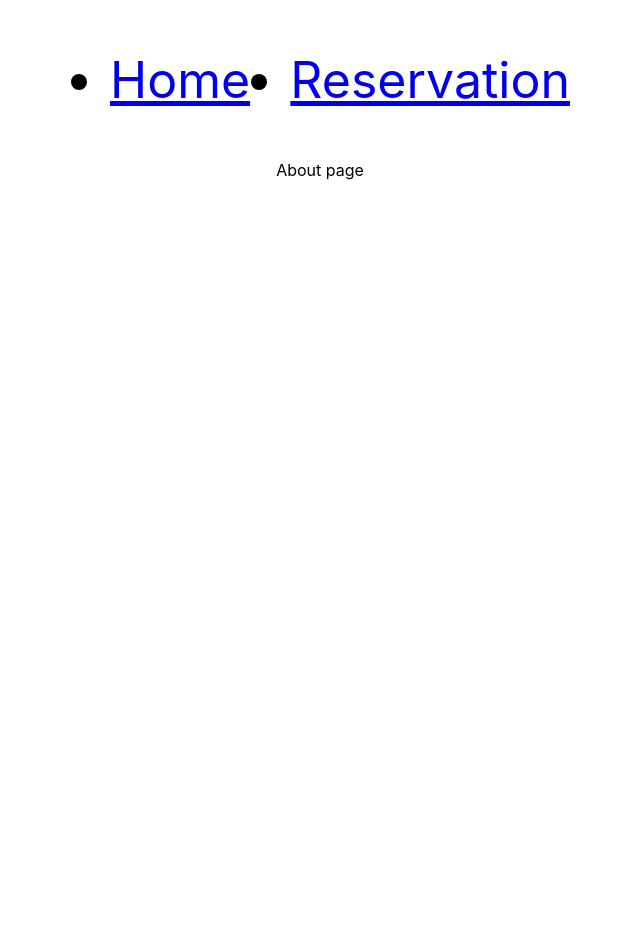
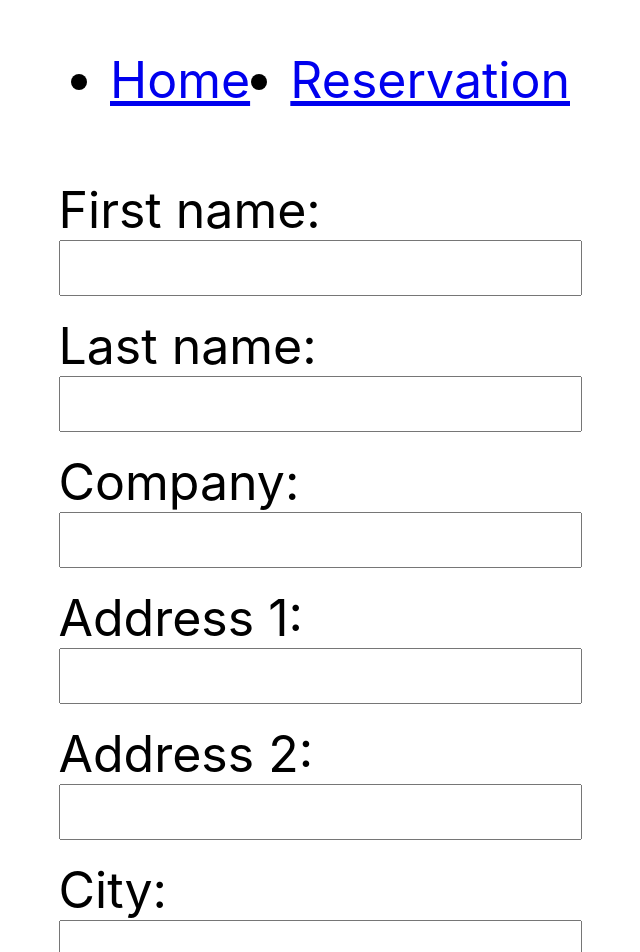
Before and after one commit to staridorde/reservio, a React (Create React App) app in the folder client/: page /reservation in a window 1280 px wide. Shown: the top 952 px of the page, without its empty margins (320-960 px from the left). Before the commit the page ends 800 px from the top, so only its background shows below. Built offline with nearby package versions, Linux system fonts and the light colour scheme.

Commit message:
Add reserve form

```diff
--- a/client/src/App.css
+++ b/client/src/App.css
@@ -1,7 +1,7 @@
 .App {
-  width: 1080;
-  text-align: center;
+  display: flex;
+  width: 60%;
+  margin: 0 auto;
   justify-content: center;
-  align-items: center;
-  font-size: 50;
+  font-size: 50px;
 }
--- a/client/src/App.tsx
+++ b/client/src/App.tsx
@@ -1,7 +1,8 @@
 import React from 'react'
 import { Route, Routes } from 'react-router-dom'
 import Home from './pages/Home'
-import About from './pages/About'
+import Reserve from './pages/Reserve'
+
 import './App.css'
 
 class App extends React.Component {
@@ -10,7 +11,7 @@ class App extends React.Component {
       <div className="App">
         <Routes>
           <Route path='/' element={<Home/>} />
-          <Route path='/reservation' element={<About/>} />
+          <Route path='/reservation' element={<Reserve/>} />
         </Routes>
       </div>
     )
--- /dev/null
+++ b/client/src/components/ReserveForm.css
@@ -0,0 +1,23 @@
+.form {
+    display: flex;
+    flex-direction: column;
+    justify-content: space-between;
+}
+
+.form-item {
+    display: flex;
+    flex-direction: column;
+    margin-top: 20px;
+}
+
+.form-input {
+    height: 50px;
+    font-size: 40px;
+}
+
+.form-submit {
+    margin-top: 100px;
+    height: 50px;
+    width: 200px;
+    align-self: center;
+}
--- /dev/null
+++ b/client/src/components/ReserveForm.tsx
@@ -0,0 +1,119 @@
+import React, { ChangeEvent, FormEvent, useState } from 'react'
+
+import './ReserveForm.css'
+
+interface FormState {
+  firstName: string
+  lastName: string
+  company?: string
+  address1: string
+  address2?: string
+  postalCode: string
+  city: string
+  country: string
+  email: string
+  confirmEmail: string
+  ticketType: string
+}
+
+const ReserveForm: React.FC = () => {
+  const [formState, setFormState] = useState<FormState>({
+    firstName: '',
+    lastName: '',
+    company: '',
+    address1: '',
+    address2: '',
+    postalCode: '',
+    city: '',
+    country: '',
+    email: '',
+    confirmEmail: '',
+    ticketType: 'prvi'
+  })
+
+  const handleChange = (event: ChangeEvent<HTMLInputElement | HTMLTextAreaElement | HTMLSelectElement>) => {
+    const { name, value } = event.target
+    setFormState(prevState => ({
+      ...prevState,
+      [name]: value
+    }))
+  }
+
+  const handleSubmit = (event: FormEvent<HTMLFormElement>) => {
+    event.preventDefault()
+    // Do something with the form data, e.g., send it to the server
+    console.log('Form submitted:', formState)
+  }
+
+  return (
+    <form onSubmit={handleSubmit} className='form'>
+      <div className='form-item'>
+        <label>
+          First name:
+        </label>
+        <input type="text" name="firstName" className='form-input' value={formState.firstName} onChange={handleChange} />
+      </div>
+      <div className='form-item'>
+        <label>
+          Last name:
+        </label>
+        <input type="text" name="lastName" className='form-input' value={formState.lastName} onChange={handleChange} />
+      </div>
+      <div className='form-item'>
+        <label>
+          Company:
+        </label>
+        <input type="text" name="company" className='form-input' value={formState.company} onChange={handleChange} />
+      </div>
+      <div className='form-item'>
+        <label>
+          Address 1:
+        </label>
+        <input type="text" name="address1" className='form-input' value={formState.address1} onChange={handleChange} />
+      </div>
+      <div className='form-item'>
+        <label>
+          Address 2:
+        </label>
+        <input type="text" name="address2" className='form-input' value={formState.address2} onChange={handleChange} />
+      </div>
+      <div className='form-item'>
+        <label>
+          City:
+        </label>
+        <input type="text" name="city" className='form-input' value={formState.city} onChange={handleChange} />
+      </div>
+      <div className='form-item'>
+        <label>
+          Country:
+        </label>
+        <input type="text" name="country" className='form-input' value={formState.country} onChange={handleChange} />
+      </div>
+      <div className='form-item'>
+        <label>
+          Email:
+        </label>
+        <input type="email" name="email" className='form-input' value={formState.email} onChange={handleChange} />
+      </div>
+      <div className='form-item'>
+        <label>
+          Confirm email:
+        </label>
+        <input type="email" name="confirmEmail" className='form-input' value={formState.confirmEmail} onChange={handleChange} />
+      </div>
+      <div className='form-item'>
+        <label>
+          Confirm email:
+        </label>
+        <select name="ticketType" className='form-input' value={formState.ticketType} onChange={handleChange}>
+            <option value="prvi">prvi</option>
+            <option value="drugi">drugi</option>
+            <option value="treci">treci</option>
+        </select>
+      </div>
+      <button type="submit" className='form-submit'>Submit</button>
+    </form>
+  )
+}
+
+export default ReserveForm
--- /dev/null
+++ b/client/src/containers/ConcertContainer.css
@@ -0,0 +1,9 @@
+.container {
+    display: flex;
+    flex-direction: column;
+}
+
+.reserve-button {
+    width: 300px;
+    height: 50px;
+}
--- /dev/null
+++ b/client/src/containers/ConcertContainer.tsx
@@ -0,0 +1,24 @@
+import React from 'react'
+import { useNavigate } from 'react-router-dom';
+import './ConcertContainer.css'
+
+const ConcertContainer = () => {
+    const navigate = useNavigate()
+
+    const handleReserve = () => {
+        navigate('/reservation')
+    }
+
+    return (
+        <div className="container">
+            <text>Naziv koncerta: Erros Ramazoti</text>
+            <text>Grad: Beograd</text>
+            <text>Lokacija: Beogradska Arena</text>
+            <text>Datumi odrzavanja: 20,21,22 Jul 2024</text>
+            <text>Dodatne informacije: dodjite da vas eros ramazotira</text>
+            <button className='reserve-button' onClick={handleReserve}>Rezervisi</button>
+        </div>
+    )
+}
+
+export default ConcertContainer
--- a/client/src/pages/Home.tsx
+++ b/client/src/pages/Home.tsx
@@ -1,5 +1,6 @@
 import React from 'react'
 import Navbar from '../components/Navbar';
+import ConcertContainer from '../containers/ConcertContainer';
 
 interface TicketType {
   _id: string;
@@ -43,11 +44,12 @@ class Home extends React.Component<{}, AppState> {
         <Navbar />
         <button style={{height: 300, width: 500, fontSize: 50}} onClick={this.handleClick}>Send Request</button>
         {error && <div>Error: {error}</div>}
-        <ul style={{height: 1000, width: 1000, fontSize: 100}}>
+        <ul style={{width: 1000, fontSize: 100}}>
           {ticketTypes.map(ticketType => (
             <li key={ticketType._id}>{ticketType.name}</li>
           ))}
         </ul>
+        <ConcertContainer />
       </div>
     )
   }
--- a/client/src/pages/About.tsx
+++ b/client/src/pages/Reserve.tsx
@@ -1,15 +1,16 @@
 import React from 'react'
 import Navbar from '../components/Navbar'
+import ReserveForm from '../components/ReserveForm'
 
-class About extends React.Component {
+class Reserve extends React.Component {
   render() {
     return (
       <div>
         <Navbar />
-        <text>About page</text>
+        <ReserveForm />
       </div>
     )
   }
 }
 
-export default About
+export default Reserve
```
Also changed, not shown: client/src/pages/Home.css (added).
